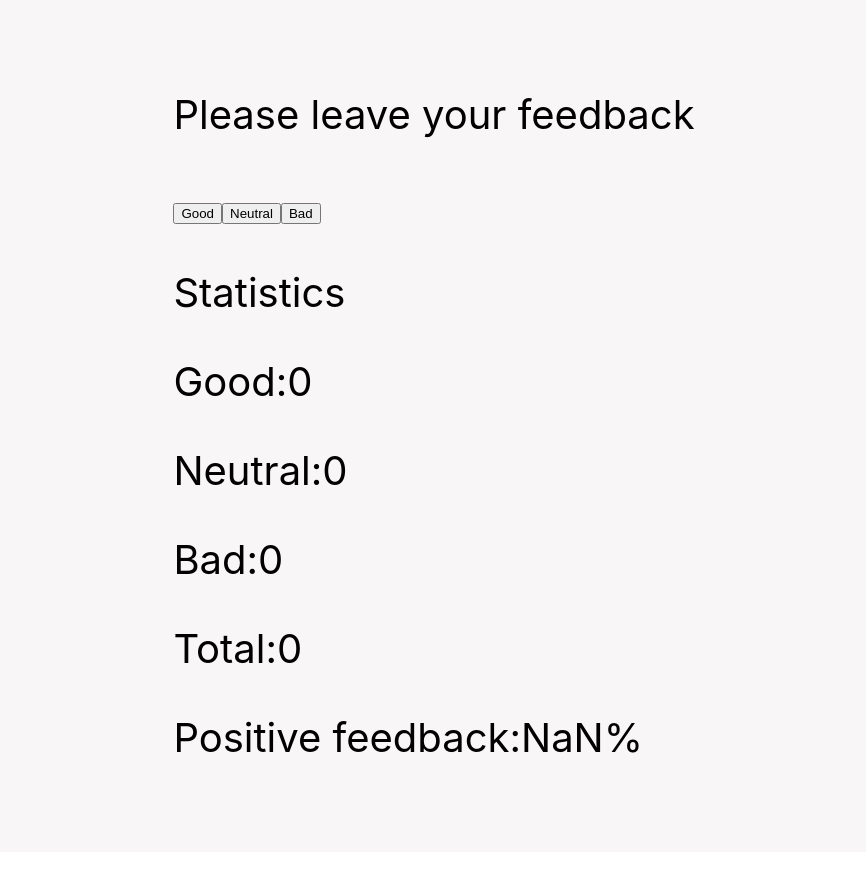
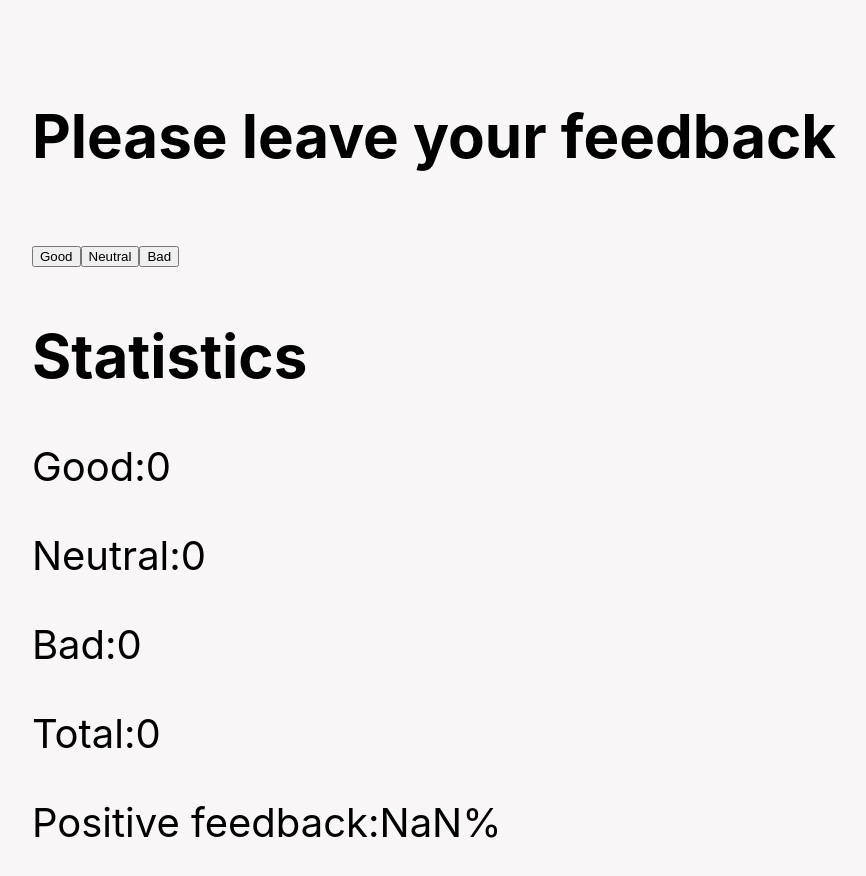
Before and after one commit to Ronskyi-O/goit-react-hw-02-feedback, a React (Create React App) app: page / in a window 1280 px wide. Shown: the top 876 px of the page, without its empty margins (206-1072 px from the left). Before the commit the page ends 852 px from the top, so only its background shows below. Built offline with nearby package versions, Linux system fonts and the light colour scheme.

Commit message:
Task 3 - done

```diff
--- a/src/components/App/App.jsx
+++ b/src/components/App/App.jsx
@@ -1,7 +1,9 @@
 import React, { Component } from 'react';
 import { FeedbackOptions } from '../FeedbackOptions/FeedbackOptions';
 import { Statistics } from '../Statistics/Statistics';
+import { Section } from '../Section/Section'
 import { Container } from './App.styled';
+
 
 export class App extends Component {
   state = {
@@ -42,19 +44,17 @@ export class App extends Component {
     const { neutral } = this.state;
     const { bad } = this.state;
 
-    const countTotalFeedback = good + neutral + bad;
-    const countPositiveFeedbackPercentage = Math.round(good / countTotalFeedback * 100)
-
     return (
       <Container>
         <div>
-          <p>Please leave your feedback</p>
+          <Section title={`Please leave your feedback`}>
             <FeedbackOptions
               onIncrementGoodFeedback={this.onClickIncrementGoodFeedback}
               onIncrementNeutralFeedback={this.onClickIncrementNeutralFeedback}
               onIncrementBadFeedback={this.onClickIncrementBadFeedback}
             />
-          <p>Statistics</p>
+          </Section>
+          <Section title={`Statistics`}>
             <Statistics
               good={good}
               neutral={neutral}
@@ -62,6 +62,7 @@ export class App extends Component {
             // total={this.countTotalFeedback()}
             // positivePercentage={this.countPositiveFeedbackPercentage()}
             />
+          </Section>
         </div>
       </Container>
     );
--- /dev/null
+++ b/src/components/Section/Section.jsx
@@ -0,0 +1,10 @@
+import React from "react";
+
+export const Section = ({ title, children }) => {
+    return (
+        <div>
+            <h2>{title}</h2>
+            {children}
+        </div>
+    )
+}
--- a/src/components/Statistics/Statistics.jsx
+++ b/src/components/Statistics/Statistics.jsx
@@ -1,6 +1,7 @@
 import React from "react"
 
 export const Statistics = ({ good, neutral, bad }) => {
+
     const countTotalFeedback = good + neutral + bad;
     const countPositiveFeedbackPercentage = Math.round(
         (good / countTotalFeedback) * 100
```
Also changed, not shown: src/components/Section/Section.styled.jsx (added). Lines whose indentation alone changed are shown as unchanged.
